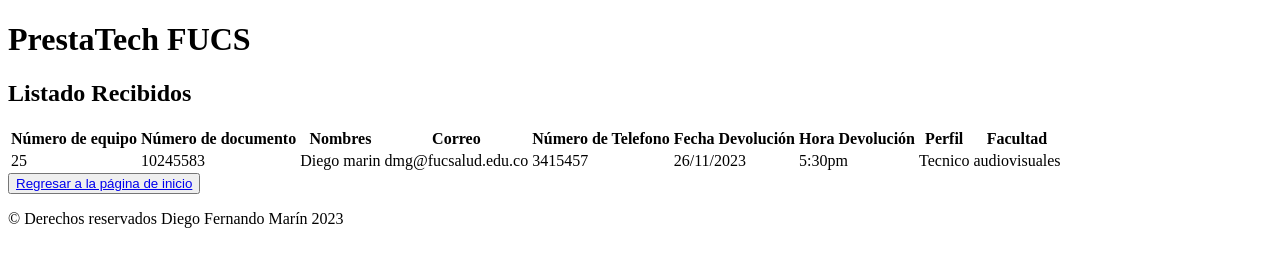
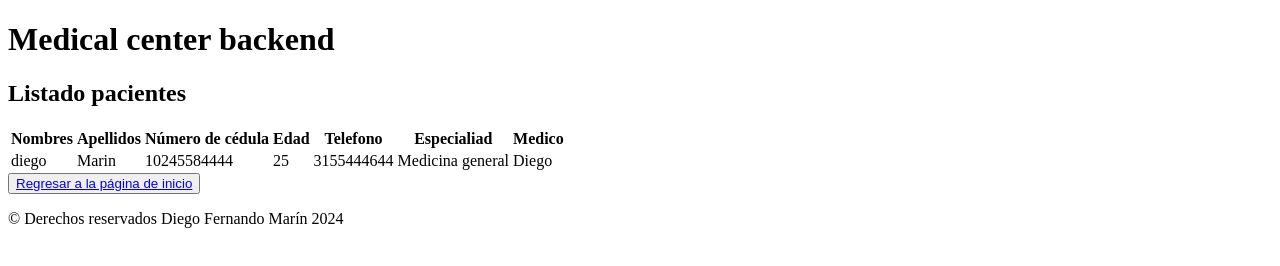
Before and after one commit to DIEG0MARIN/Medical-center, a plain HTML site: page html/pacientes.html in a window 1280 px wide. Drawn offline with Linux system fonts and the light colour scheme.

Commit message:
configuración de taablas y botón de regresar al inicio

```diff
--- a/html/pacientes.html
+++ b/html/pacientes.html
@@ -1,56 +1,47 @@
-<!-- LISTADO PACIENTE PACIENTE -->
+<!-- LISTADO MEDICOS -->
 <!DOCTYPE html>
 <html lang="en">
 <head>
     <meta charset="UTF-8">
     <meta name="viewport" content="width=device-width, initial-scale=1.0">
-    <title>Base de datos préstamos</title>
-    <link rel="stylesheet" href="/styles/prestamo.css">
+    <title>Listado pacientes</title>
 </head>
 <body>
     <header>
-        <h1>PrestaTech FUCS</h1>
+        <h1>Medical center backend</h1>
     </header>
     <main>
-        <h2>Listado Recibidos</h2>
+        <h2>Listado pacientes</h2>
         <table>
            <thead>
                 <tr>
-                    <th>Número de equipo</th>
-                    <th>Número de documento</th>
                     <th>Nombres</th>
-                    <th>Correo</th>
-                    <th>Número de Telefono</th>
-                    <th>Fecha Devolución</th>
-                    <th>Hora Devolución</th>
-                    <th>Perfil</th>
-                    <th>Facultad</th>
-
+                    <th>Apellidos</th>
+                    <th>Número de cédula</th>
+                    <th>Edad</th>
+                    <th>Telefono</th>
+                    <th>Especialiad</th>
+                    <th>Medico</th>
                 </tr>
            </thead>
+
            <tbody>
             <!-- SE AGREGA EL CONTENIDO DINAMICAMENTE POR MEDIO DE JS -->
             <tr>
+                <td>diego</td>
+                <td>Marin</td>
+                <td>10245584444</td>
                 <td>25</td>
-                <td>10245583</td>
-                <td>Diego marin</td>
-                <td>dmg@fucsalud.edu.co</td>
-                <td>3415457</td>
-                <td>26/11/2023</td>
-                <td>5:30pm</td>
-                <td>Tecnico</td>
-                <td>audiovisuales</td>
-
-
+                <td>3155444644</td>
+                <td>Medicina general</td>
+                <td>Diego</td>
             </tr>
            </tbody>
         </table>
         <button id="regresar"><a href="/index.html">Regresar a la página de inicio</a></button>
     </main>
     <footer>
-
-        <p class="copyright"> &copy Derechos reservados Diego Fernando Marín 2023</p>
-
+        <p class="copyright"> &copy Derechos reservados Diego Fernando Marín 2024</p>
     </footer>
 </body>
 </html>
```
Also changed, not shown: html/medicos.html (+14 -16 lines), html/registro-medicos.html (+2 -2 lines), html/registro-pacientes.html (+2 -0 lines).
